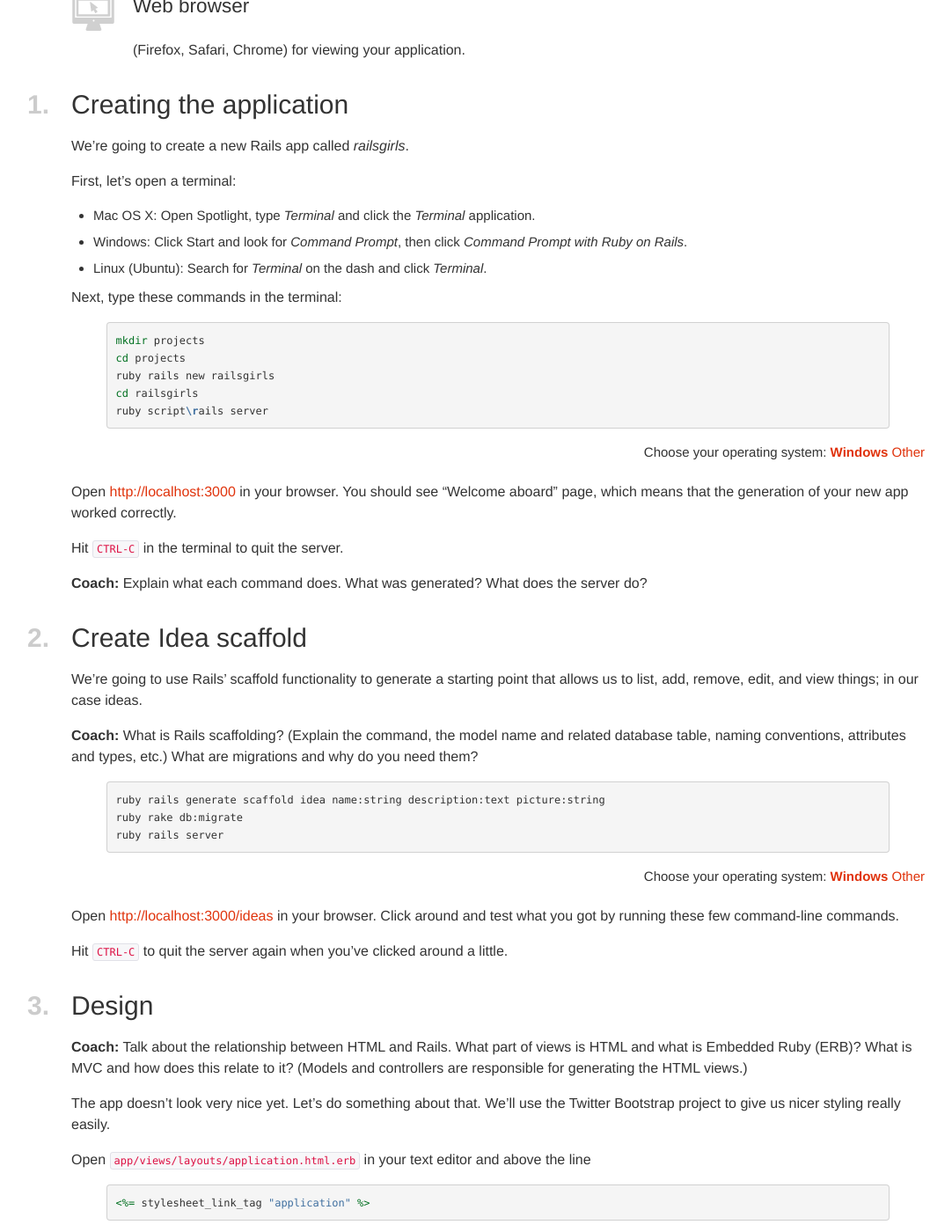
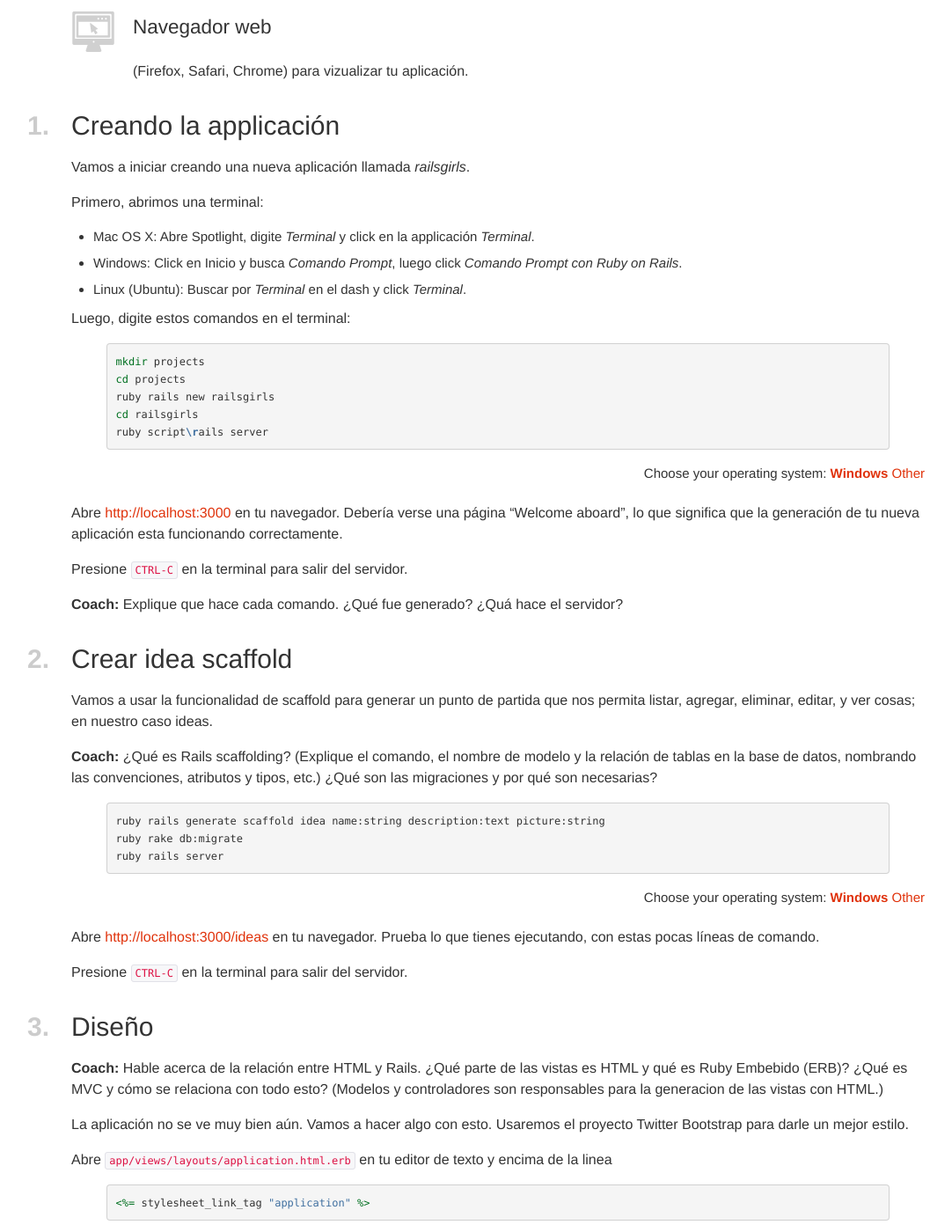
Before and after one commit to railsgirls/guides.railsgirls.com, a Jekyll site: the page built from _posts/2012-04-18-app.markdown, in a window 1280 px wide and 1400 px high, scrolled down 674 px. Shown: the whole window at 88% size, without its empty margins (4-1086 px from the left). Built offline with Jekyll 4.4.1, drawn with Linux system fonts in a browser that asks for light colours; nearby versions of some CDN libraries; Markdown is read by kramdown in place of the engine named in the settings; some of the changed text lies outside the part shown.

Commit message:
create first app

```diff
--- a/_posts/2012-04-18-app.markdown
+++ b/_posts/2012-04-18-app.markdown
@@ -4,44 +4,44 @@ title: Rails Girls App Tutorial
 permalink: app
 ---
 
-# Rails Girls App Tutorial
+# Desarrolla tu primera aplicación
 
 *Created by Vesa Vänskä, [@vesan](https://twitter.com/vesan)*
 
-**Make sure you have Rails installed.** [**Follow the installation guide**](/install) to get set up.
+**Asegúrate de tener instalado Rails.** [**Sigue la guía de instalación**](/install) si aún no lo has instalado.
 
 
-## Get to know the tools
+## Conozca las herramientas
 
 <div class="indent" markdown="1">
 
 <h3><i class="icon-text-editor">&nbsp;</i></h3>
-### Text Editor
+### Editor de Texto
 
-[Sublime Text](http://www.sublimetext.com), [Komodo Edit](http://www.activestate.com/komodo-edit), Vim, Emacs, and Gedit are examples of text editors your can use for writing code and editing files.
+[Sublime Text](http://www.sublimetext.com), [Komodo Edit](http://www.activestate.com/komodo-edit), Vim, Emacs, y Gedit son ejemplos de editors de textos que podrás usar para escribir código y editar archivos.
 
 <h3><i class="icon-prompt">&nbsp;</i></h3>
-### Terminal (known as Command Prompt on Windows)
-Where you start the rails server and run commands.
+### Terminal (Conocido como Command Prompt en Windows)
+Es el lugar donde inicias el servidor Rails y ejecutas comandos.
 
 <h3><i class="icon-browser">&nbsp;</i></h3>
-### Web browser
-(Firefox, Safari, Chrome) for viewing your application.
+### Navegador web
+(Firefox, Safari, Chrome) para vizualizar tu aplicación.
 
 </div>
 
 
-## *1.*Creating the application
+## *1.*Creando la applicación
 
-We're going to create a new Rails app called *railsgirls*.
+Vamos a iniciar creando una nueva aplicación llamada *railsgirls*.
 
-First, let's open a terminal:
+Primero, abrimos una terminal:
 
-* Mac OS X: Open Spotlight, type *Terminal* and click the *Terminal* application.
-* Windows: Click Start and look for *Command Prompt*, then click *Command Prompt with Ruby on Rails*.
-* Linux (Ubuntu): Search for *Terminal* on the dash and click *Terminal*.
+* Mac OS X: Abre Spotlight, digite *Terminal* y click en la applicación *Terminal*.
+* Windows: Click en Inicio y busca *Comando Prompt*, luego click *Comando Prompt con Ruby on Rails*.
+* Linux (Ubuntu): Buscar por *Terminal* en el dash y click *Terminal*.
 
-Next, type these commands in the terminal:
+Luego, digite estos comandos en el terminal:
 
 <div class="os-specific">
   <div class="nix">
@@ -65,18 +65,18 @@ ruby script\rails server
   </div>
 </div>
 
-Open [http://localhost:3000](http://localhost:3000) in your browser. You should see "Welcome aboard" page, which means that the generation of your new app worked correctly.
+Abre [http://localhost:3000](http://localhost:3000) en tu navegador. Debería verse una página "Welcome aboard", lo que significa que la generación de tu nueva aplicación esta funcionando correctamente.
 
-Hit `CTRL-C` in the terminal to quit the server.
+Presione `CTRL-C` en la terminal para salir del servidor.
 
-**Coach:** Explain what each command does. What was generated? What does the server do?
+**Coach:** Explique que hace cada comando. ¿Qué fue generado? ¿Quá hace el servidor?
 
 
-## *2.*Create Idea scaffold
+## *2.*Crear idea scaffold
 
-We're going to use Rails' scaffold functionality to generate a starting point that allows us to list, add, remove, edit, and view things; in our case ideas.
+Vamos a usar la funcionalidad de scaffold para generar un punto de partida que nos permita listar, agregar, eliminar, editar, y ver cosas; en nuestro caso ideas.
 
-**Coach:** What is Rails scaffolding? (Explain the command, the model name and related database table, naming conventions, attributes and types, etc.) What are migrations and why do you need them?
+**Coach:** ¿Qué es Rails scaffolding? (Explique el comando, el nombre de modelo y la relación de tablas en la base de datos, nombrando las convenciones, atributos y tipos, etc.) ¿Qué son las migraciones y por qué son necesarias?
 
 <div class="os-specific">
   <div class="nix">
@@ -96,36 +96,36 @@ ruby rails server
   </div>
 </div>
 
-Open [http://localhost:3000/ideas](http://localhost:3000/ideas) in your browser. Click around and test what you got by running these few command-line commands.
+Abre [http://localhost:3000/ideas](http://localhost:3000/ideas) en tu navegador. Prueba lo que tienes ejecutando, con estas pocas líneas de comando.
 
-Hit `CTRL-C` to quit the server again when you've clicked around a little.
+Presione `CTRL-C` en la terminal para salir del servidor.
 
 
-## *3.*Design
+## *3.*Diseño
 
-**Coach:** Talk about the relationship between HTML and Rails. What part of views is HTML and what is Embedded Ruby (ERB)? What is MVC and how does this relate to it? (Models and controllers are responsible for generating the HTML views.)
+**Coach:** Hable acerca de la relación entre HTML y Rails. ¿Qué parte de las vistas es HTML y qué es Ruby Embebido (ERB)? ¿Qué es MVC y cómo se relaciona con todo esto? (Modelos y controladores son responsables para la generacion de las vistas con HTML.)
 
-The app doesn't look very nice yet. Let's do something about that. We'll use the Twitter Bootstrap project to give us nicer styling really easily.
+La aplicación no se ve muy bien aún. Vamos a hacer algo con esto. Usaremos el proyecto Twitter Bootstrap para darle un mejor estilo.
 
-Open `app/views/layouts/application.html.erb` in your text editor and above the line
+Abre `app/views/layouts/application.html.erb` en tu editor de texto y encima de la linea
 
 {% highlight erb %}
 <%= stylesheet_link_tag "application" %>
 {% endhighlight %}
 
-add
+incluya
 
 {% highlight erb %}
 <link rel="stylesheet" href="http://railsgirls.com/assets/bootstrap.css">
 {% endhighlight %}
 
-and replace
+y reemplace
 
 {% highlight erb %}
 <%= yield %>
 {% endhighlight %}
 
-with
+por
 
 {% highlight erb %}
 <div class="container">
@@ -133,7 +133,7 @@ with
 </div>
 {% endhighlight %}
 
-Let's also add a navigation bar and footer to the layout. In the same file, under `<body>` add
+Tambíen vamos agregar un barra de navegación y un pie de página en nuestro layout. En el mismo archivo, debajo de `<body>` agregar
 
 {% highlight html %}
 <div class="navbar navbar-fixed-top">
@@ -148,7 +148,7 @@ Let's also add a navigation bar and footer to the layout. In the same file, unde
 </div>
 {% endhighlight %}
 
-and before `</body>` add
+y antes de `</body>` agregar
 
 {% highlight html %}
 <footer>
@@ -158,7 +158,7 @@ and before `</body>` add
 </footer>
 {% endhighlight %}
 
-Now let's also change the styling of the ideas table. Open `app/assets/stylesheets/application.css` and at the bottom add
+Ahora además vamos a cambiar el stilo de la tabla ideas. Abre `app/assets/stylesheets/application.css` y al final agregar
 
 {% highlight css %}
 body { padding-top: 100px; }
@@ -167,122 +167,122 @@ table, td, th { vertical-align: middle !important; border: none !important; }
 th { border-bottom: 1px solid #DDD !important; }
 {% endhighlight %}
 
-Now refresh the browser to see what was changed. You can also change the HTML & CSS further.
+Ahora refresque el navegador para ver qué fue cambiado. Además puedes cambiar el HTML & CSS libremente.
 
-**Coach:** Talk a little about CSS and layouts.
+**Coach:** Hable un poco acerca de CSS y layouts.
 
 
-## Step 4: Adding picture uploads
+## Paso 4: Agregando subida de imagenes
 
-We need to install a piece of software to let us upload files in Rails.
+Necesitamos instalar una pieza de sotfware para nuestra subida de imagenes en Rails.
 
-Open `Gemfile` in the project directory using your text editor and under the line
+Abre `Gemfile` en el directorio del proyecto usando tu editor texto y debajo de la linea
 
 {% highlight ruby %}
 gem 'sqlite3'
 {% endhighlight %}
 
-add
+Agregue
 
 {% highlight ruby %}
 gem 'carrierwave'
 {% endhighlight %}
 
-**Coach:** Explain what libraries are and why they are useful. Describe what open source software is.
+**Coach:** Explique qué son las librerias y por qué son muy útiles. Describe qué es el software open source.
 
-In the terminal run:
+En la terminal ejecute:
 
 {% highlight sh %}
 bundle
 {% endhighlight %}
 
-At this point you need to **restart the Rails server process** in the terminal. This is needed for the app to load the added library.
+En este punto necesitamos **reiniciar el proceso del servidor Rails** en la terminal. Es necesario para que la aplicación cargue la libreria adicionada.
 
-Now we can generate the code for handling uploads. In the terminal run:
+Ahora podemos generar el código para el manejo de uploads. En la terminal ejecutar:
 
 {% highlight sh %}
 rails generate uploader Picture
 {% endhighlight %}
 
-Open `app/models/idea.rb` and under the line
+Abre `app/models/idea.rb` y debajo de la línea
 
 {% highlight ruby %}
 class Idea < ActiveRecord::Base
 {% endhighlight %}
 
-add
+agregue
 
 {% highlight ruby %}
 mount_uploader :picture, PictureUploader
 {% endhighlight %}
 
-Open `app/views/ideas/_form.html.erb` and change
+Abre `app/views/ideas/_form.html.erb` y cambie
 
 {% highlight erb %}
 <%= f.text_field :picture %>
 {% endhighlight %}
 
-to
+a
 
 {% highlight erb %}
 <%= f.file_field :picture %>
 {% endhighlight %}
 
-In your browser, add new idea with a picture. When you upload a picture it doesn't look nice because it only shows a path to the file, so let's fix that.
+En tu navegador, agregar nueva idea con una imagen. Cuando cargas una imagen no se ve bien, porque te muestra sólo la ruta del archivo, Así que vamos arreglar eso.
 
-Open `app/views/ideas/show.html.erb` and change
+Abre `app/views/ideas/show.html.erb` y cambie
 
 {% highlight erb %}
 <%= @idea.picture %>
 {% endhighlight %}
 
-to
+a
 
 {% highlight erb %}
 <%= image_tag(@idea.picture_url, :width => 600) if @idea.picture.present? %>
 {% endhighlight %}
 
-Now refresh your browser to see what changed.
+Ahora refresca tu navegador para ver los cambios.
 
-**Coach:** Talk a little about HTML.
+**Coach:** Hable un poco acerca de HTML.
 
 
-## Step 5: Finetune the routes
+## Paso 5: Ajustes finales en las rutas
 
-If you try to open [http://localhost:3000](http://localhost:3000) it still shows the "Welcome aboard" page. Let's make it redirect to the ideas page.
+Si al abrir [http://localhost:3000](http://localhost:3000) aún seguiremos viendo la página "Welcome aboard". Vamos a redireccionar a la página de ideas.
 
-On Mac OS X and Linux, in the terminal run:
+En Mac OS X y Linux, en la terminal ejecute:
 
 {% highlight sh %}
 rm public/index.html
 {% endhighlight %}
 
-On Windows, in the command prompt run:
+En Windows, en el command prompt ejecute:
 
 {% highlight bat %}
 del public\index.html
 {% endhighlight %}
 
-Then open `config/routes.rb` and after the first line add
+Luego abre `config/routes.rb` y después de la primera linea agregar
 
 {% highlight ruby %}
 root :to => redirect('/ideas')
 {% endhighlight %}
 
-Test the change by opening the root path in your browser.
+Verifique el cambio abriendo la ruta raiz en tu navegador.
 
-**Coach:** Talk about routes.
+**Coach:** Hable acerca de routes.
 
 
-## What next?
+## ¿Qué sigue?
 
-* Add design using HTML &amp; CSS
-* Add ratings
-* Use CoffeeScript (or JavaScript) to add interaction
-* Add picture resizing to make loading the pictures faster
+* Agregar diseño usando HTML &amp; CSS
+* Agregar ratings
+* Use CoffeeScript (o JavaScript) para adicionar interacción
+* Agregar redimencionamiento de imagen para que la carga de imagenes sea más rápido
 
 
-## Additional Guides
+## Guías adicionales
 
 * Guide 1: [Add commenting by Janika Liiv](/commenting)
 * Guide 2: [Put your app online with Heroku by Terence Lee](/heroku)
--- a/index.html
+++ b/index.html
@@ -40,9 +40,8 @@ title: Guides
     <li>
         <a href="app">
           <i>2</i>
-          <h3>Build Your First App</h3>
-          <p>Guide to teach or build your first app with Ruby on Rails.</p>
-          <p>Guides can be found in <a href="https://github.com/HumanCoders/railspremierspas">French</a> and <a href="http://rgcn.github.com">Chinese</a> too.</p>
+          <h3>Desarrolla tu primera aplicación</h3>
+          <p>Aprenda a desarrollar tu primera aplicación con Ruby on Rails.</p>
         </a>
     </li>
     <li>
```
